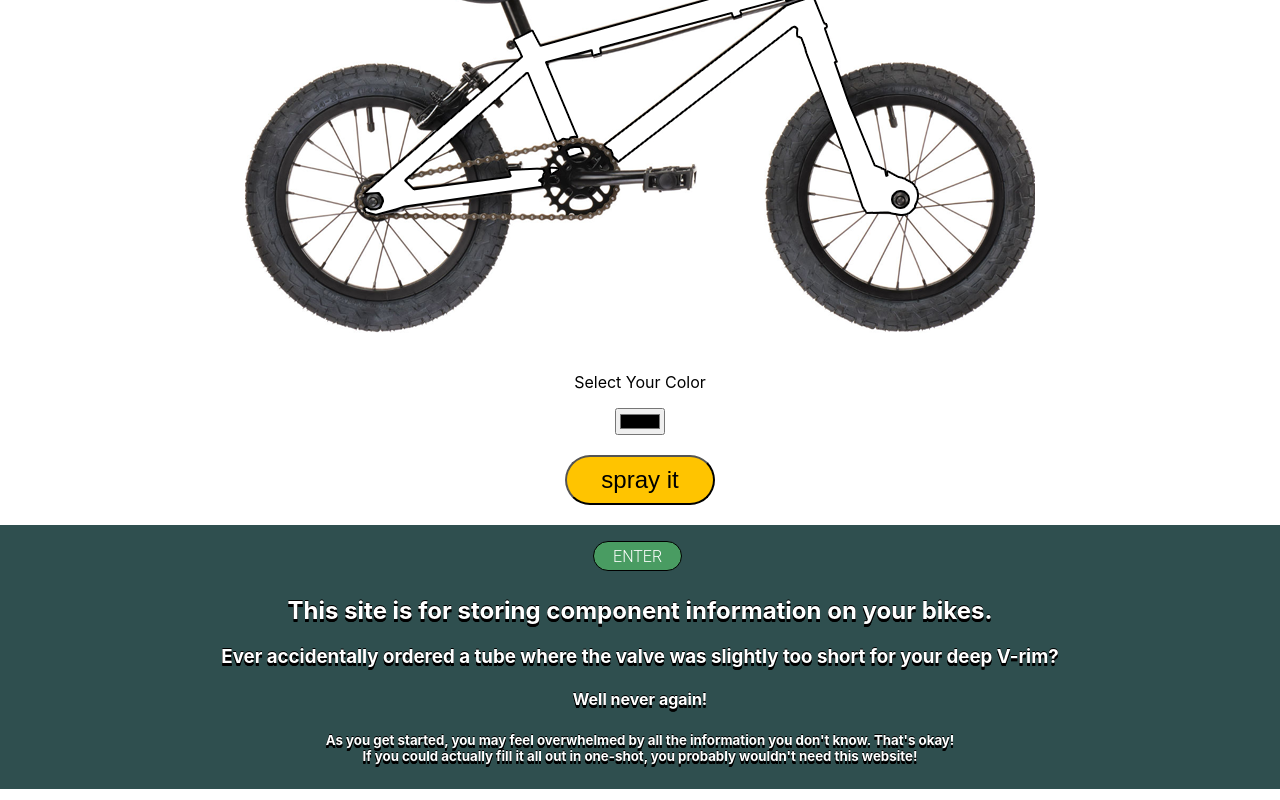
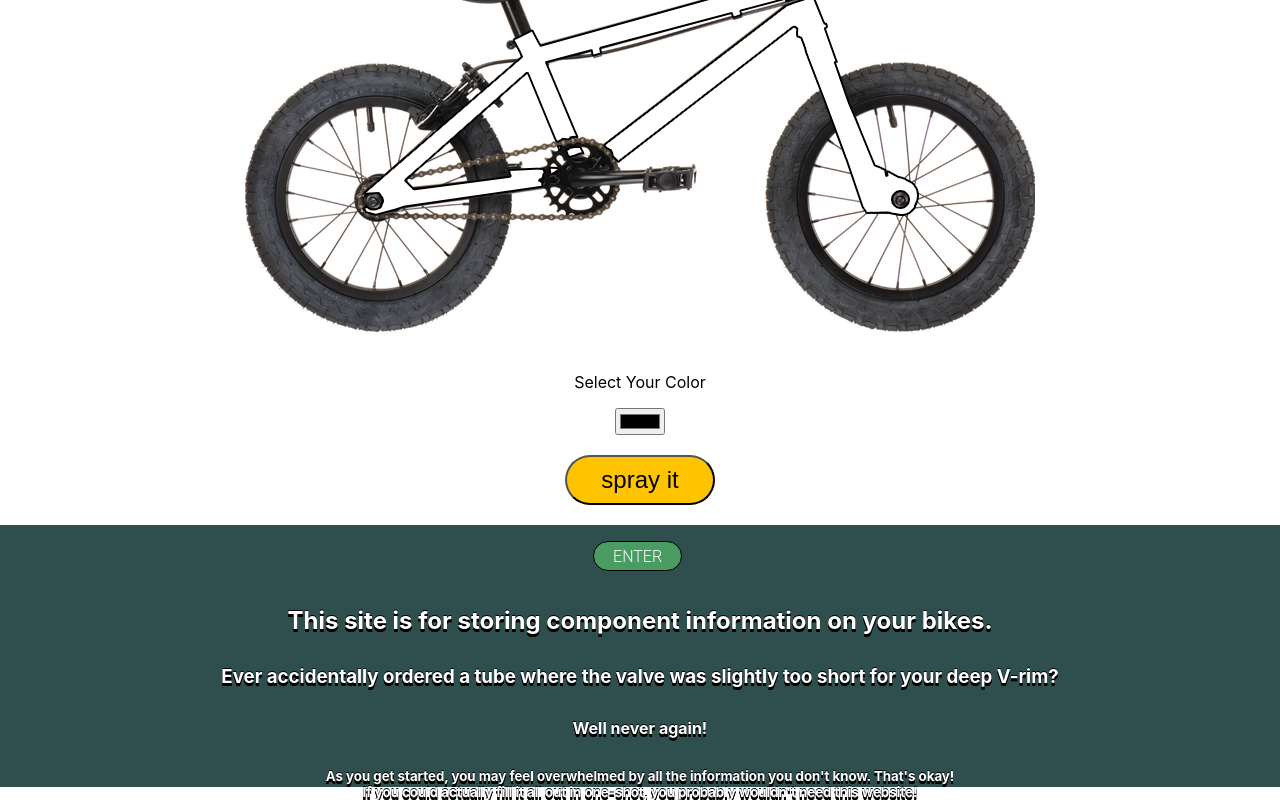
Before and after one commit to nekomask/project5_frontend, a React (Create React App) app: page / in a window 1280 px wide. Shown: the part 314-1114 px from the top of the page. Built offline with nearby package versions, Linux system fonts and the light colour scheme; a web font is replaced by a local one.

Commit message:
bg color on disclaimer div extends to bottom

```diff
--- a/src/App.css
+++ b/src/App.css
@@ -74,6 +74,7 @@ div.edit-form {
 div.intro{
   background-color: darkslategrey;
   border: 3px solid darkslategrey;
+  height: 32vh;
 }
 
 div.showName{
@@ -122,6 +123,7 @@ margin-right: auto;
 }
 
 #intro{
+  margin: 30px 0 0 0;
   color: white;
   text-shadow: 0 2px black, 0 3px black, 0 3px  black, 0 -1px black;
 }
```
